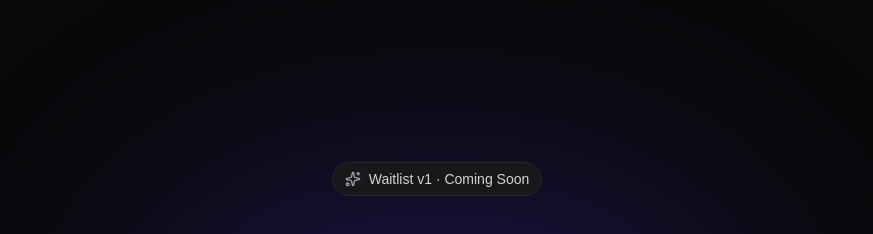
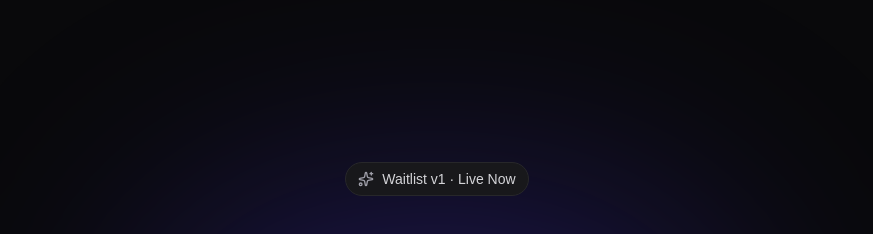
Before and after one commit to adarshadv056/docuzy, a Next.js app: page / in a window 1280 px wide. Shown: the top 234 px of the page, without its empty margins (203-1076 px from the left). Built offline with nearby package versions, Linux system fonts and the light colour scheme; no server answers; the database is empty.

Commit message:
tested git branch

```diff
--- a/app/page.tsx
+++ b/app/page.tsx
@@ -14,7 +14,7 @@ export default async function Home() {
 
         <div className="inline-flex items-center px-3 py-1.5 mb-8 space-x-2 text-sm font-medium rounded-full bg-zinc-900 border border-zinc-800 text-zinc-300">
           <Sparkles className="w-4 h-4 text-zinc-400" />
-          <span>Waitlist v1 · Coming Soon</span>
+          <span>Waitlist v1 · Live Now</span>
         </div>
 
         <h1 className="text-5xl md:text-7xl font-bold tracking-tight mb-6 text-transparent bg-clip-text bg-gradient-to-b from-zinc-100 to-zinc-500">
```
